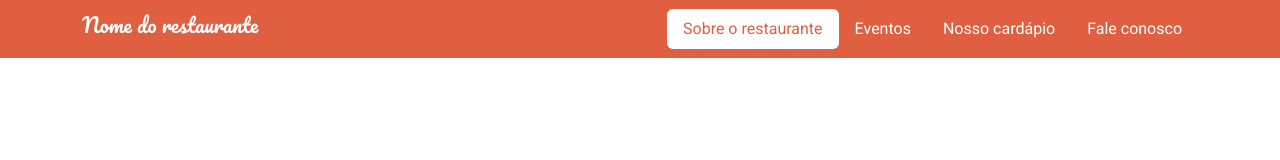
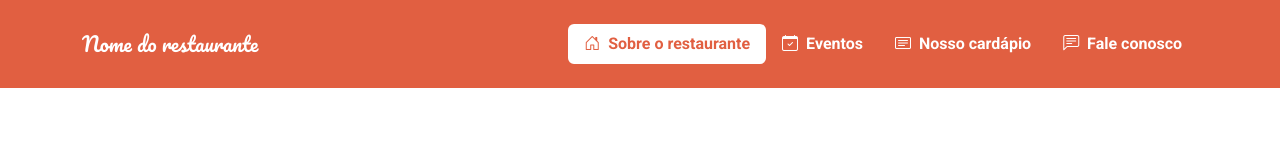
Before and after one commit to tjthiagocosta/ebac-projeto3, a plain HTML site: page index.html in a window 1280 px wide. Drawn offline with nearby package versions, Linux system fonts and the light colour scheme.

Commit message:
add navbar icons

```diff
--- a/index.html
+++ b/index.html
@@ -4,32 +4,44 @@
 <head>
     <meta charset="UTF-8">
     <meta name="viewport" content="width=device-width, initial-scale=1.0">
-    <link rel="stylesheet" href="https://cdn.jsdelivr.net/npm/bootstrap@5.3.2/dist/css/bootstrap.min.css">
     <link rel="preconnect" href="https://fonts.googleapis.com">
     <link rel="preconnect" href="https://fonts.gstatic.com" crossorigin>
     <link href="https://fonts.googleapis.com/css2?family=Pacifico&family=Roboto:wght@400;700&display=swap"
         rel="stylesheet">
+    <link rel="stylesheet" href="https://cdn.jsdelivr.net/npm/bootstrap@5.3.2/dist/css/bootstrap.min.css">
+    <link rel="stylesheet" href="https://cdn.jsdelivr.net/npm/bootstrap-icons@1.11.1/font/bootstrap-icons.css">
     <link rel="stylesheet" href="style.css">
     <title>Document</title>
 </head>
 
 <body>
-    <header class="navbar navbar-expand-lg sticky-top ">
+    <header class="navbar navbar-expand-lg sticky-top p-4">
         <div class="container">
-            <h1 class="navbar-brand">Nome do restaurante</h1>
-            <nav>
-                <ul class="nav nav-pills">
-                    <li class="nav-item">
-                        <a href="" class="nav-link active">Sobre o restaurante</a>
+            <h1 class="navbar-brand m-0">Nome do restaurante</h1>
+            <button class="navbar-toggler" data-bs-toggle="collapse" data-bs-target="#menu-navegacao">
+                <span class="navbar-toggler-icon"></span>
+            </button>
+            <nav class="navbar-collapse collapse justify-content-end" id="menu-navegacao">
+                <ul class="nav nav-pills d-block d-md-flex">
+                    <li class="nav-item fw-bold ">
+                        <a href="" class="nav-link active">
+                            <i class="me-1 bi bi-house-door"></i>
+                            Sobre o restaurante</a>
                     </li>
-                    <li class="nav-item">
-                        <a href="" class="nav-link">Eventos</a>
+                    <li class="nav-item fw-bold ">
+                        <a href="" class="nav-link">
+                            <i class="me-1 bi bi-calendar-check"></i>
+                            Eventos</a>
                     </li>
-                    <li class="nav-item">
-                        <a href="" class="nav-link">Nosso cardápio</a>
+                    <li class="nav-item fw-bold ">
+                        <a href="" class="nav-link">
+                            <i class="me-1 bi bi-card-text"></i>
+                            Nosso cardápio</a>
                     </li>
-                    <li class="nav-item">
-                        <a href="" class="nav-link">Fale conosco</a>
+                    <li class="nav-item fw-bold ">
+                        <a href="" class="nav-link">
+                            <i class="me-1 bi bi-chat-left-text"></i>
+                            Fale conosco</a>
                     </li>
                 </ul>
             </nav>
--- a/style.css
+++ b/style.css
@@ -20,3 +20,7 @@ body {
 .navbar-brand {
     font-family: Pacifico, cursive;
 }
+
+.navbar-toggler {
+    background-color: #ffeae6;
+}
```
